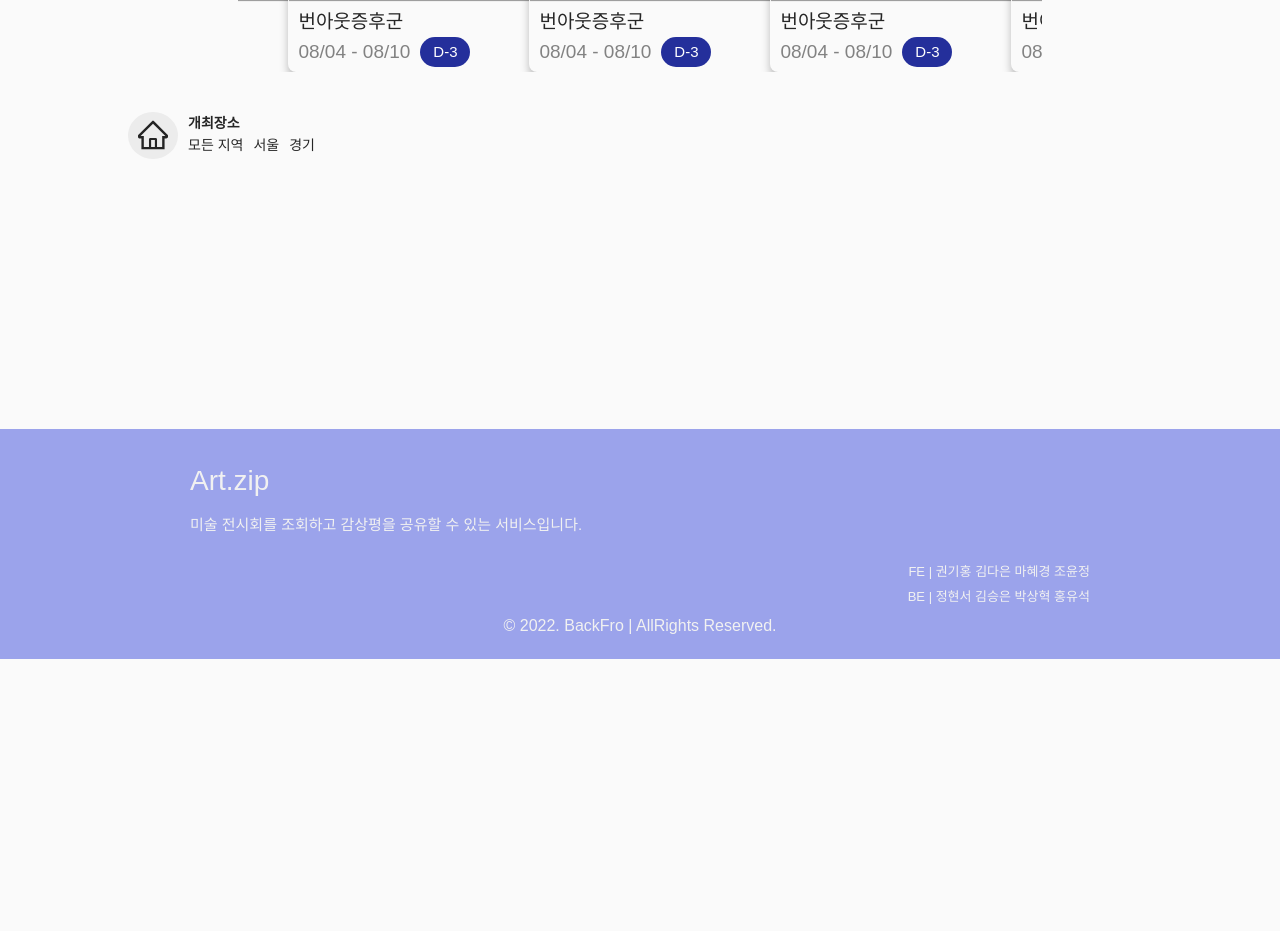
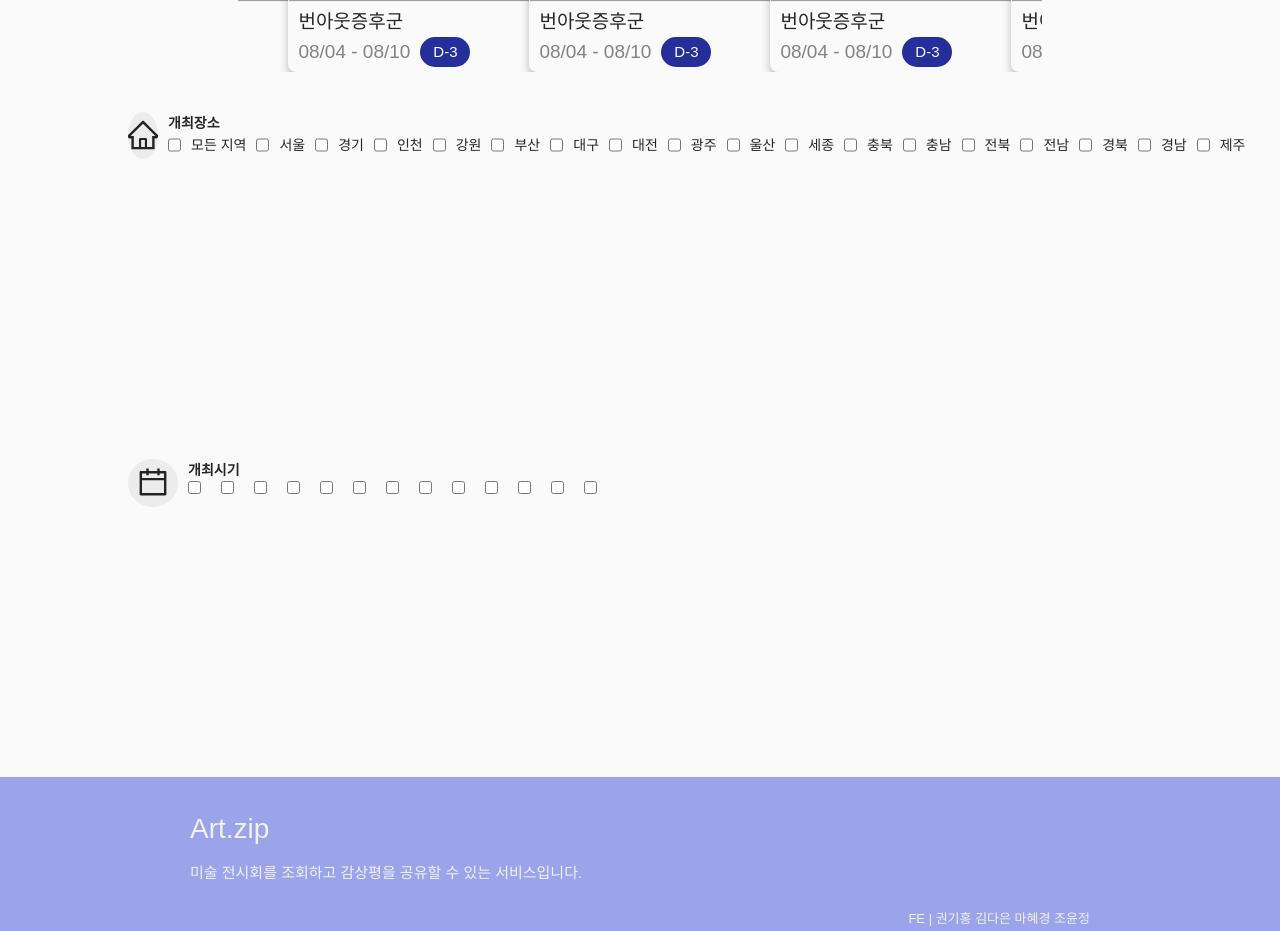
Before and after one commit to prgrms-web-devcourse/Team-BackFro-ArtZip-FE, a Next.js app: page / in a window 1280 px wide. Shown: the part 1140-2071 px from the top of the page. Before the commit the page ends 1799 px from the top, so only its background shows below. Built offline with nearby package versions, Linux system fonts and the light colour scheme; grey boxes are pictures that could not be loaded; a web font is replaced by a local one.

Commit message:
feat: 개최장소 툴바 구현

```diff
--- a/components/organism/SearchToolbar/index.tsx
+++ b/components/organism/SearchToolbar/index.tsx
@@ -1,32 +1,37 @@
 import * as S from './style';
 import { HomeOutlined, CalendarOutlined } from '@ant-design/icons';
-import { useEffect } from 'react';
+import { useCallback, useEffect, useState } from 'react';
 
+type CheckBoxType = {
+  id: number;
+  name: string;
+  value: string;
+};
 interface SearchToolbarProps {
   type: 'place' | 'period';
-  selectedValues: string[];
+  selectedValues: CheckBoxType[];
   setSelectedValues: React.Dispatch<React.SetStateAction<any>>;
 }
 
 const placeArr = [
-  { id: 0, name: '모든 지역', value: 'all', checked: true },
-  { id: 1, name: '서울', value: 'SEOUL', checked: false },
-  { id: 2, name: '경기', value: 'GYEONGGI', checked: false },
-  //   { name: '인천', value: 'INCHEON' },
-  //   { name: '강원', value: 'GANGWON' },
-  //   { name: '부산', value: 'BUSAN' },
-  //   { name: '대구', value: 'DAEGU' },
-  //   { name: '대전', value: 'DAEJEON' },
-  //   { name: '광주', value: 'GWANGJU' },
-  //   { name: '울산', value: 'ULSAN' },
-  //   { name: '세종', value: 'SEJONG' },
-  //   { name: '충북', value: 'CHUNGBUK' },
-  //   { name: '충남', value: 'CHUNGNAM' },
-  //   { name: '전북', value: 'JEONBUK' },
-  //   { name: '전남', value: 'JEONNAM' },
-  //   { name: '경북', value: 'GYEONGBUK' },
-  //   { name: '경남', value: 'GYEONGNAM' },
-  //   { name: '제주', value: 'JEJU' },
+  { id: 0, name: '모든 지역', value: 'all' },
+  { id: 1, name: '서울', value: 'SEOUL' },
+  { id: 2, name: '경기', value: 'GYEONGGI' },
+  { id: 3, name: '인천', value: 'INCHEON' },
+  { id: 4, name: '강원', value: 'GANGWON' },
+  { id: 5, name: '부산', value: 'BUSAN' },
+  { id: 6, name: '대구', value: 'DAEGU' },
+  { id: 7, name: '대전', value: 'DAEJEON' },
+  { id: 8, name: '광주', value: 'GWANGJU' },
+  { id: 9, name: '울산', value: 'ULSAN' },
+  { id: 10, name: '세종', value: 'SEJONG' },
+  { id: 11, name: '충북', value: 'CHUNGBUK' },
+  { id: 12, name: '충남', value: 'CHUNGNAM' },
+  { id: 13, name: '전북', value: 'JEONBUK' },
+  { id: 14, name: '전남', value: 'JEONNAM' },
+  { id: 15, name: '경북', value: 'GYEONGBUK' },
+  { id: 16, name: '경남', value: 'GYEONGNAM' },
+  { id: 17, name: '제주', value: 'JEJU' },
 ];
 
 const periodArr = [
@@ -46,9 +51,32 @@ const periodArr = [
 ];
 
 const SearchToolbar = ({ type, selectedValues, setSelectedValues }: SearchToolbarProps) => {
-  const handleCheckedValue = (value: string, id: number) => {
-    placeArr[id].checked = !placeArr[id].checked;
-    setSelectedValues(placeArr);
+  const [arr, setArr] = useState(type === 'place' ? placeArr : periodArr);
+  const onCheckedAll = useCallback(
+    (checked: boolean) => {
+      if (checked) {
+        const checkedListArray = [];
+
+        placeArr.forEach((it) => checkedListArray.push(it));
+
+        setSelectedValues(checkedListArray);
+      } else {
+        setSelectedValues([]);
+      }
+    },
+    [placeArr],
+  );
+
+  const handleCheckedValue = (it: CheckBoxType, checked: boolean) => {
+    if (it.value === 'all') {
+      onCheckedAll(checked);
+    } else {
+      if (checked) {
+        setSelectedValues([...selectedValues, it]);
+      } else {
+        setSelectedValues(selectedValues.filter((selectedValue) => selectedValue !== it));
+      }
+    }
   };
 
   useEffect(() => {
@@ -72,13 +100,23 @@ const SearchToolbar = ({ type, selectedValues, setSelectedValues }: SearchToolba
       <S.ContentBox>
         <div className="content-box-title">{type === 'place' ? '개최장소' : '개최시기'}</div>
         <div className="content-box-sub">
-          {type === 'place'
-            ? placeArr.map((it) => (
-                <div key={it.id} onClick={() => handleCheckedValue(it.value, it.id)}>
-                  {it.name}
-                </div>
-              ))
-            : periodArr.map((it, idx) => <div key={idx}>{it}</div>)}
+          {arr.map((it) => (
+            <>
+              <input
+                type="checkbox"
+                key={it.id}
+                value={it.value}
+                checked={selectedValues.includes(it) ? true : false}
+                onChange={(e) => handleCheckedValue(it, e.target.checked)}
+              />
+              <label
+                htmlFor="place"
+                // style={{ color: checked ? 'red' : undefined }}
+              >
+                {it.name}
+              </label>
+            </>
+          ))}
         </div>
       </S.ContentBox>
     </S.SearchToolbar>
--- a/pages/index.tsx
+++ b/pages/index.tsx
@@ -273,6 +273,11 @@ const Home: NextPage = () => {
         selectedValues={selectedArea}
         setSelectedValues={setSelectedArea}
       />
+      <SearchToolbar
+        type="period"
+        selectedValues={selectedArea}
+        setSelectedValues={setSelectedArea}
+      />
     </div>
   );
 };
```
